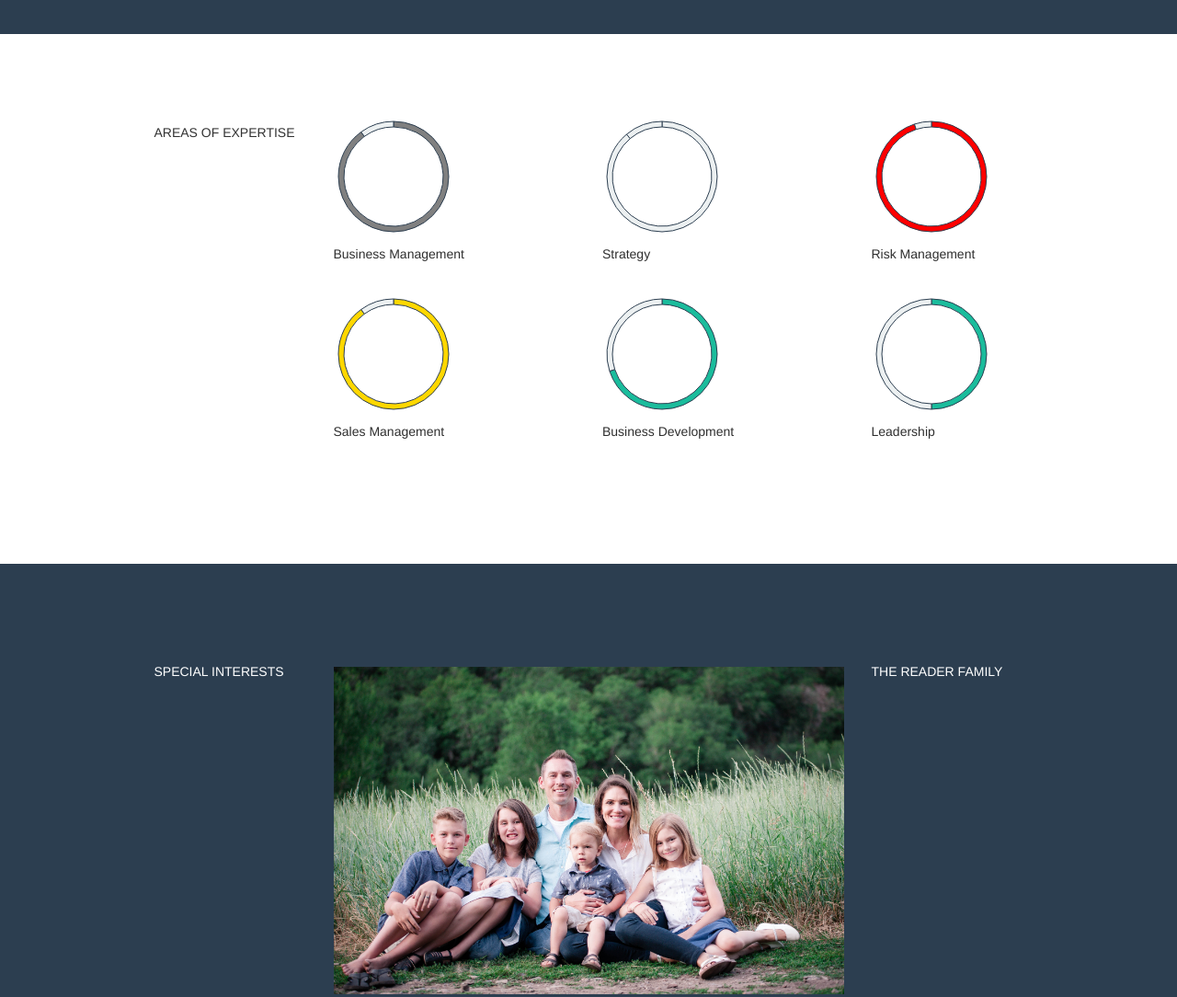
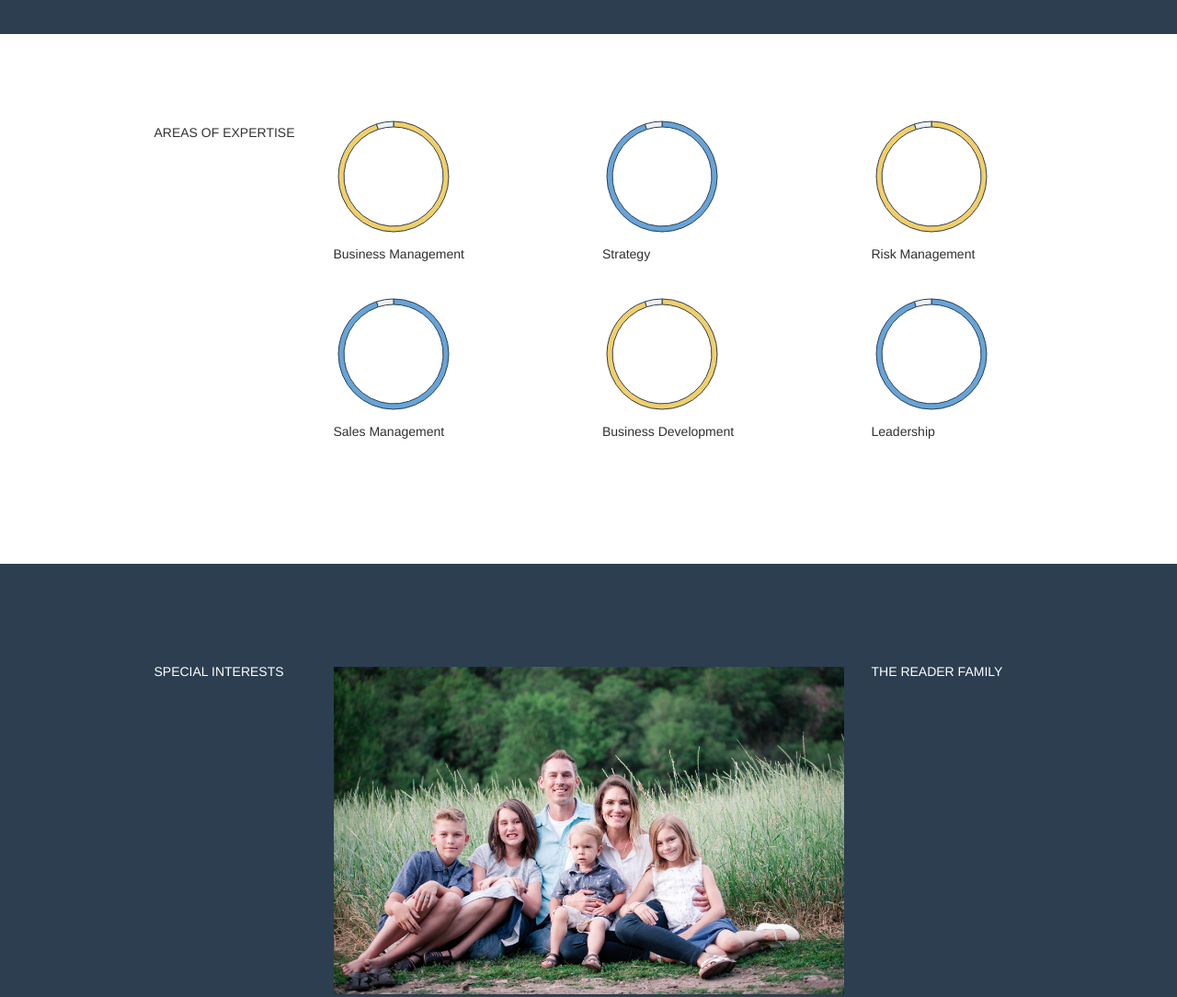
Before and after one commit to ljreader/Stephen-A-Reader, a plain HTML site: page index.html in a window 1280 px wide. Shown: the part 3140-4224 px from the top of the page at 92% size. Drawn offline with nearby package versions, Linux system fonts and the light colour scheme.

Commit message:
update pictures

```diff
--- a/assets/css/main.css
+++ b/assets/css/main.css
@@ -291,7 +291,7 @@ body {
   }
 
   #footwrap i {
-        color: #1abc9c;
+        color: #f2cf69;
         font-size: 25px;
         vertical-align: middle;
     }
--- a/index.html
+++ b/index.html
@@ -172,11 +172,11 @@
 						<script>
 							var doughnutData = [
 									{
-										value: 90,
-										color:"grey"
+										value: 95,
+										color:"#f2cf69"
 									},
 									{
-										value : 10,
+										value : 5,
 										color : "#ecf0f1"
 									}
 								];
@@ -190,11 +190,11 @@
 						<script>
 							var doughnutData = [
 									{
-										value: 80,
-										color:"platinum"
+										value: 95,
+										color:"#67a4d9"
 									},
 									{
-										value : 10,
+										value : 5,
 										color : "#ecf0f1"
 									}
 								];
@@ -209,7 +209,7 @@
 							var doughnutData = [
 									{
 										value: 95,
-										color:"red"
+										color:"#f2cf69"
 									},
 									{
 										value : 5,
@@ -226,11 +226,11 @@
 						<script>
 							var doughnutData = [
 									{
-										value: 90,
-										color:"gold"
+										value: 95,
+										color:"#67a4d9"
 									},
 									{
-										value : 10,
+										value : 5,
 										color : "#ecf0f1"
 									}
 								];
@@ -244,11 +244,11 @@
 						<script>
 							var doughnutData = [
 									{
-										value: 70,
-										color:"#1abc9c"
+										value: 95,
+										color:"#f2cf69"
 									},
 									{
-										value : 30,
+										value : 5,
 										color : "#ecf0f1"
 									}
 								];
@@ -262,11 +262,11 @@
 						<script>
 							var doughnutData = [
 									{
-										value: 50,
-										color:"#1abc9c"
+										value: 95,
+										color:"#67a4d9"
 									},
 									{
-										value : 50,
+										value : 5,
 										color : "#ecf0f1"
 									}
 								];
```
